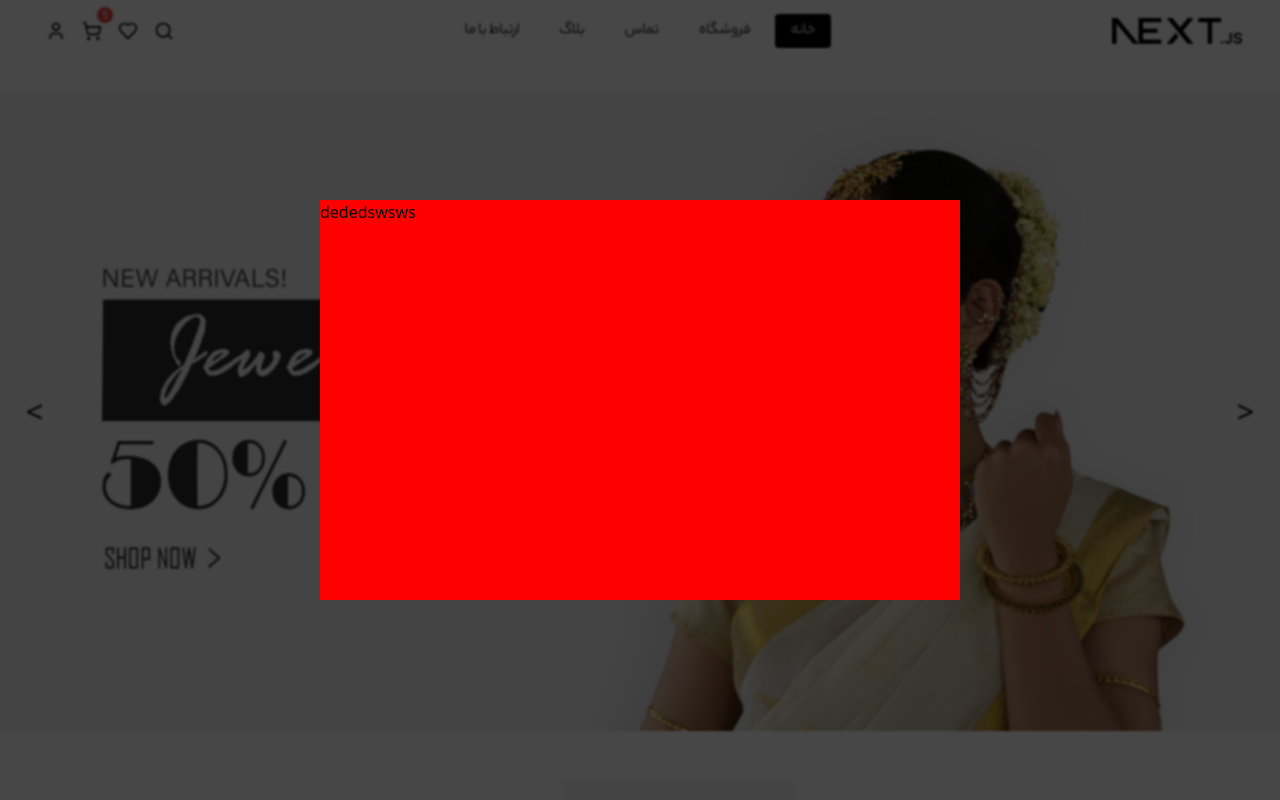
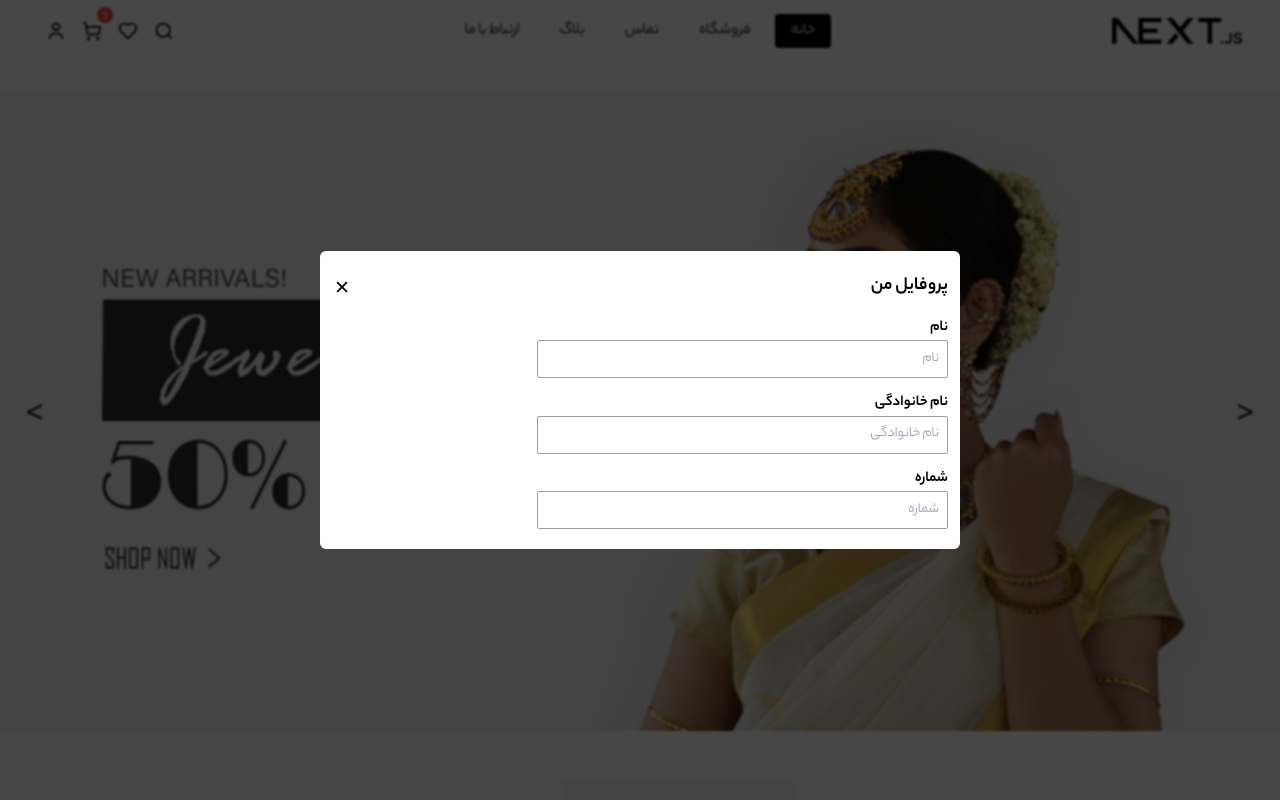
Before and after one commit to alizamanian79/Ecommerce, a Next.js app in the folder client/: page / in a window 1280 px wide. Shown: the top 800 px of the page. Built offline with nearby package versions, Linux system fonts and the light colour scheme.

Commit message:
form added

```diff
--- a/client/src/components/GlobalComponents/BlackScreen/BlackScreen.tsx
+++ b/client/src/components/GlobalComponents/BlackScreen/BlackScreen.tsx
@@ -4,7 +4,7 @@ import { blackScreenChanger } from "@/redux/actions/blackScreen";
 
 
 //Modal Components
-import Profile from "@/components/ModalComponents/Profile";
+import Profile from "@/components/ModalComponents/ProfileComponents/Profile";
 import Heart from "@/components/ModalComponents/Heart";
 import Search from "@/components/ModalComponents/Search";
 import Basket from "@/components/ModalComponents/Basket";
@@ -51,7 +51,7 @@ switch (modalShow) {
     <>
       {statusBlackScreen ? (
         <div
-          onClick={handleClick}
+          // onClick={handleClick}
           className={`bg-[#000000b8] w-100 h-[100%] fixed z-[7] flex justify-center items-center`}
         >
           {handleChangeModal()}
--- a/client/src/components/ModalComponents/Profile.tsx
+++ /dev/null
@@ -1,11 +0,0 @@
-import React from "react";
-
-function ModalProfile() {
-  return (
-    <div className={`w-50 h-[50%] bg-red fixed  z-[41] `}>
-      dededswsws
-    </div>
-  );
-}
-
-export default ModalProfile;
--- /dev/null
+++ b/client/src/components/ModalComponents/ProfileComponents/Form.tsx
@@ -0,0 +1,50 @@
+import React, { useState } from "react";
+
+interface MyFormProps {
+  labels?: string[] | string;
+}
+
+const MyForm: React.FC<MyFormProps> = ({ labels }) => {
+  const [formData, setFormData] = useState({
+    name: { label: "نام", value: "" },
+    lastName: { label: "نام خانوادگی", value: "" },
+    number: { label: "شماره", value: "" },
+  });
+
+  const handleChange = (e: React.ChangeEvent<HTMLInputElement>) => {
+    const { name, value } = e.target;
+    setFormData((prevData: any) => ({
+      ...prevData,
+      [name]: { ...prevData[name], value: value },
+    }));
+  };
+
+  return (
+    <div
+      className={`w-2/3 h-auto flex justify-end flex-col `}
+      style={{ direction: `rtl` }}
+    >
+      {Object.keys(formData).map((key) => (
+        <div key={key} className="w-100 h-[auto] flex flex-wrap mt-3">
+          <label className="w-100 text-[17px] font-[yekanBakhtBold]">
+            {formData[key as keyof typeof formData].label}
+          </label>
+          <input
+            className={`w-100 h-[38px] bg-rmv px-2 py-2 border-[0.6px]
+             border-[#9e9e9e] outline-none rounded-sm font-[yekanBakht]`}
+            type="text"
+            name={key}
+            value={formData[key as keyof typeof formData].value}
+            onChange={handleChange}
+            placeholder={formData[key as keyof typeof formData].label}
+          />
+        </div>
+      ))}
+      {/* <button onClick={() => alert(formData.name.value)}>
+        test
+      </button> */}
+    </div>
+  );
+};
+
+export default MyForm;
--- /dev/null
+++ b/client/src/components/ModalComponents/ProfileComponents/ImageComponent.tsx
@@ -0,0 +1,39 @@
+import React, { useState } from "react";
+
+import Image from "next/image";
+function ImageComponent() {
+  const [imageUrl, setImageUrl] = useState<string | null>(null);
+
+  const handleImageUpload = (e: React.ChangeEvent<HTMLInputElement>) => {
+    if (e.target.files) {
+      const file = e.target.files[0];
+      const imageUrl = URL.createObjectURL(file);
+      setImageUrl(imageUrl);
+    }
+  };
+  return (
+    <div className={`w-1/3 h-auto relative`}>
+      {imageUrl && (
+        <div>
+          <Image
+            src={imageUrl}
+            width={200}
+            height={200}
+            className="rounded-[100%]"
+            alt=""
+          />
+        </div>
+      )}
+      <input
+        className="z-0 w-100 h-[100%] opacity-0 absolute top-0"
+        placeholder=""
+        type="file"
+        id="imageUpload"
+        accept="image/*"
+        onChange={handleImageUpload}
+      />
+    </div>
+  );
+}
+
+export default ImageComponent;
--- /dev/null
+++ b/client/src/components/ModalComponents/ProfileComponents/Profile.tsx
@@ -0,0 +1,29 @@
+import React, { useState } from "react";
+import ImageComponent from "./ImageComponent";
+import Form from "./Form";
+import { IoClose } from "react-icons/io5";
+
+function ModalProfile() {
+  // Image
+
+  return (
+    <div
+      className={`w-50 rounded-md h-[auto] bg-[#ffffff] fixed z-[42] px-3 py-5`}
+    >
+      <div
+        className={`w-100 h-[auto] bg-[#ffffff] flex justify-between items-center`}
+      >
+        <IoClose className={`text-[20px]`} />
+        <p className={`font-[yekanBakhtBold] text-[21px]`}>پروفایل من</p>
+      </div>
+
+      <div className={`w-100 h-auto bg-[#ffffff] flex flex-wrap`}>
+        <ImageComponent />
+
+        <Form />
+      </div>
+    </div>
+  );
+}
+
+export default ModalProfile;
```
